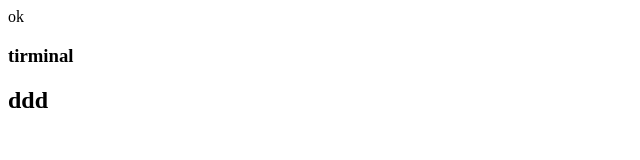
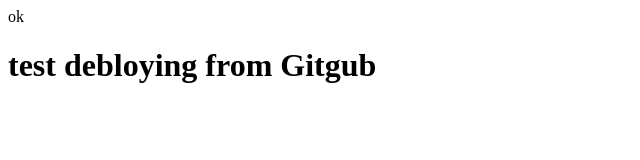
Before and after one commit to hupahmad/test, a plain HTML site: page index.html in a window 1280 px wide. Shown: the whole page, without its empty margins (0-640 px from the left). Drawn offline with Linux system fonts and the light colour scheme.

Commit message:
Update index.html

```diff
--- a/index.html
+++ b/index.html
@@ -7,7 +7,6 @@
   </head>
   <body>
 ok
-    <h3>tirminal</h3>
-    <h2>ddd</h2>
+    <h1>test debloying from Gitgub</h1>
   </body>
 </html>
```
